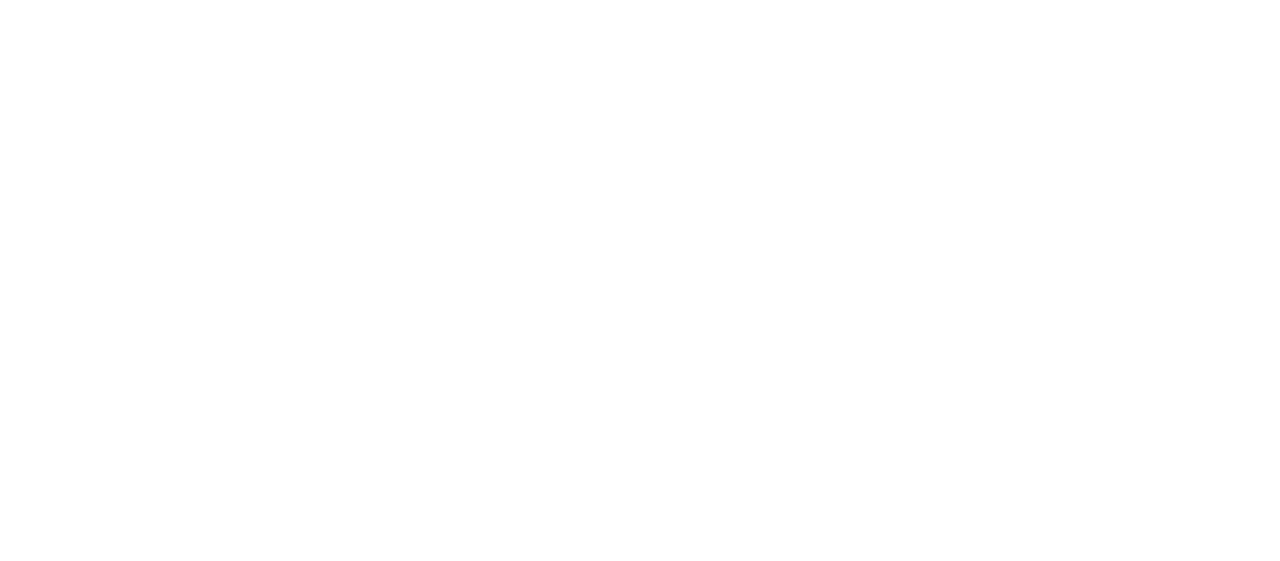
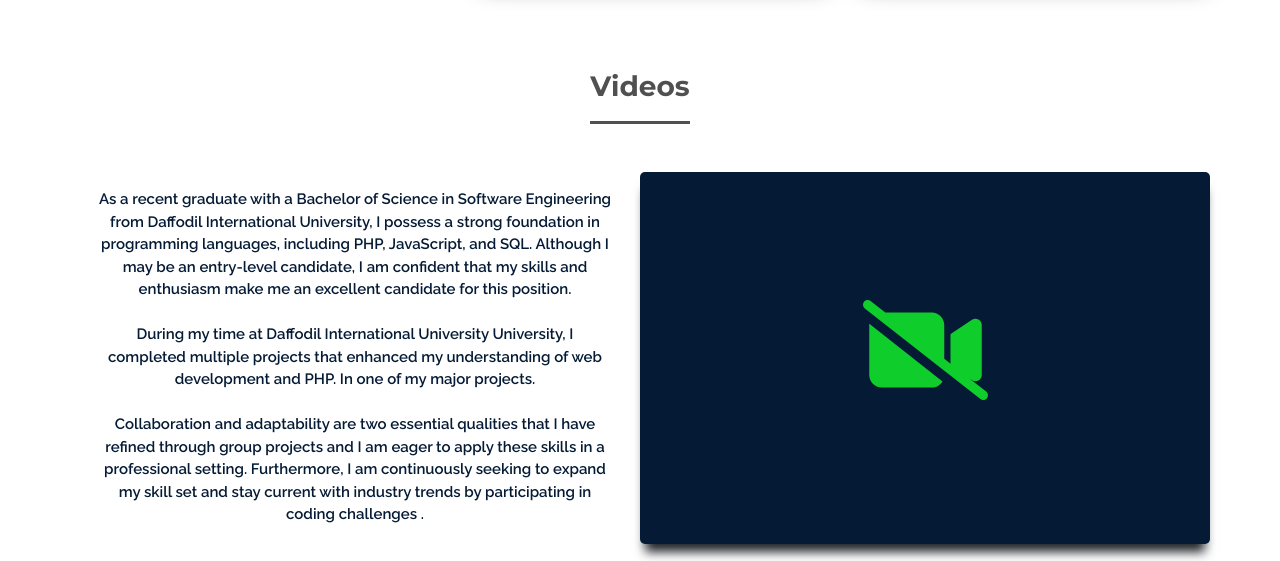
Before and after one commit to Shaid1998/Complete-Website-with-REACT-And-Laravel, a React (Create React App) app: page / in a window 1280 px wide. Shown: the part 2887-3448 px from the top of the page. Before the commit the page ends 2877 px from the top, so only its background shows below. Built offline with nearby package versions, Linux system fonts and the light colour scheme; a web font is replaced by a local one.

Commit message:
Working on Video Component

```diff
--- a/package.json
+++ b/package.json
@@ -14,6 +14,7 @@
     "react-bootstrap": "^2.8.0",
     "react-countup": "^6.4.2",
     "react-dom": "^18.2.0",
+    "react-player": "^2.12.0",
     "react-scripts": "^5.0.1",
     "react-visibility-sensor": "^5.1.1",
     "recharts": "^2.7.3",
--- a/src/App.js
+++ b/src/App.js
@@ -5,6 +5,7 @@
 import Analysis from './components/Analysis/Analysis.jsx';
 import Summary from './components/Summary/Summary.jsx';
 import Projects from './components/Projects/Projects.jsx';
+import Videos from './components/Video/Videos.jsx';
 
 
 
@@ -17,6 +18,7 @@
       <Analysis />
       <Summary />
       <Projects />
+      <Videos />
     </div>
   );
 }
--- a/src/asset/css/custom.css
+++ b/src/asset/css/custom.css
@@ -197,10 +197,20 @@
     border-radius: 0.6em;
     margin: 1em;
     cursor: pointer;
-    box-shadow: 0 13px 25px -px;
+    box-shadow: 0 13px 25px -5px;
     transition: all ease 2000ms;
 }
 .projectCard:hover{
     transform: scale(1.03);
-    box-shadow: 0 13px 30px -px;
+    box-shadow: 0 13px 30px -5px;
 }
+.videoCard{
+    box-shadow: 0 13px 10px -5px;
+    padding: 8rem 3rem 8rem 3rem;
+    background-color: #051b35;
+    margin: 20px auto;
+    border-radius: 5px;
+}
+.videoText{
+    margin-top: 2%;
+}
--- a/src/components/Summary/Summary.jsx
+++ b/src/components/Summary/Summary.jsx
@@ -2,10 +2,7 @@
 import { FontAwesomeIcon } from '@fortawesome/react-fontawesome'
 import React, { Component, Fragment } from 'react'
 import { Card, Col, Container, Row } from 'react-bootstrap'
-import {faCheckSquare} from '@fortawesome/free-solid-svg-icons'
-import {faGlobe} from '@fortawesome/free-solid-svg-icons'
-import {faLaptop} from '@fortawesome/free-solid-svg-icons'
-import {faStar} from '@fortawesome/free-solid-svg-icons'
+import {faGlobe, faCheckSquare, faLaptop, faStar} from '@fortawesome/free-solid-svg-icons'
 import CountUp from 'react-countup'
 import VisibilitySensor from 'react-visibility-sensor'
 
--- /dev/null
+++ b/src/components/Video/Videos.jsx
@@ -0,0 +1,63 @@
+import React, { Component, Fragment } from 'react'
+import { Col, Container, Modal, Row, Button} from 'react-bootstrap'
+import { FontAwesomeIcon } from '@fortawesome/react-fontawesome'
+import {faVideoSlash} from '@fortawesome/free-solid-svg-icons'
+
+class Videos extends Component {
+    constructor (){
+        super();
+        this.state={
+            show:false
+        }
+    }
+    modalClose=()=>this.setState({show:false})
+    modalOpen=()=>this.setState({show:true})
+  render() {
+    return (
+      <Fragment>
+        <Container className='text-center'>
+        <h1 className='ServiceMainTitle'>Videos</h1>
+            <div className='bottom'></div>
+            <Row>
+                <Col lg={6} md={6} sm={12} className='videoText'>
+                    <p className="text-justify serviceDescription"> As a recent graduate with a Bachelor of Science in Software
+                        Engineering from Daffodil International University, I possess a strong
+                        foundation in programming languages, including PHP, JavaScript, and
+                        SQL. Although I may be an entry-level candidate, I am confident that
+                        my skills and enthusiasm make me an excellent candidate for this
+                        position.<br></br><br></br>
+
+                        During my time at Daffodil International University University, I
+                        completed multiple projects that enhanced my understanding of web
+                        development and PHP. In one of my major projects.<br></br><br></br>
+
+                        Collaboration and adaptability are two essential qualities that I have
+                        refined through group projects  and I am eager to apply these skills
+                        in a professional setting. Furthermore, I am continuously seeking to
+                        expand my skill set and stay current with industry trends by
+                        participating in coding challenges .<br></br><br></br>
+                    </p>
+                </Col>
+
+                <Col lg={6} md={6} sm={12} className='videoCard'>
+                    <FontAwesomeIcon onClick={this.modalOpen} className='iconProject' icon={faVideoSlash}/>
+                </Col>
+            </Row>
+        </Container>
+        <Modal size='lg' show={this.state.show} onHide={this.modalClose}>
+            <Modal.Header closeButton>
+                <Modal.Title>Modal heading</Modal.Title>
+            </Modal.Header>
+            <Modal.Body>Woohoo, you are reading this text in a modal!</Modal.Body>
+            <Modal.Footer>
+                <Button variant="secondary" onClick={this.modalClose}>
+                    Close
+                </Button>
+            </Modal.Footer>
+        </Modal>
+      </Fragment>
+    )
+  }
+}
+
+export default Videos
```
Also changed, not shown: 1 other file (tests, documents, lock files or other folders).
